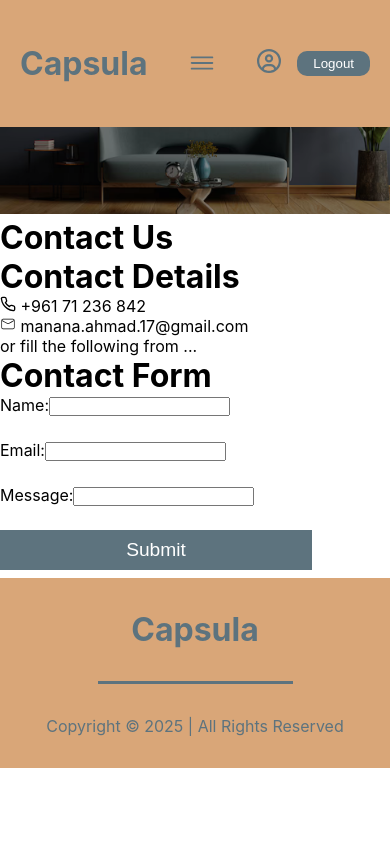
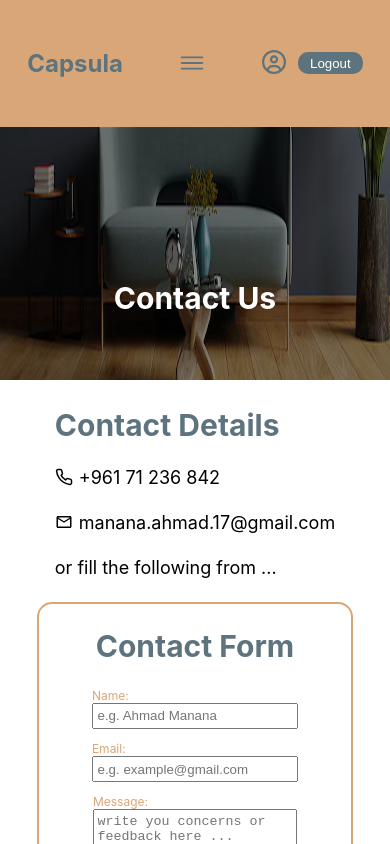
Before and after one commit to TheManana11/time-capsule, a React (Create React App) app in the folder time-capsule-client/: page /contact in a window 390 px wide. Shown: the top 844 px of the page. Built offline with nearby package versions, Linux system fonts and the light colour scheme.

Commit message:
Finished contact page design

```diff
--- a/time-capsule-client/src/components/Login-Signup/Login.jsx
+++ b/time-capsule-client/src/components/Login-Signup/Login.jsx
@@ -28,7 +28,7 @@ const Login = ({isLogin, setIsLogin}) => {
   return (
     <div className="login-body">
       <h1>Login</h1>
-      <form onSubmit={handleFormSubmission}>
+      <form className="login-form" onSubmit={handleFormSubmission}>
         <div className="form-item">
           <label htmlFor="email">Email:</label>
           <div className="input">
--- a/time-capsule-client/src/components/Login-Signup/Signup.jsx
+++ b/time-capsule-client/src/components/Login-Signup/Signup.jsx
@@ -36,7 +36,7 @@ const Signup = ({isLogin, setIsLogin}) => {
   return (
     <div className="login-body">
       <h1>Signup</h1>
-      <form onSubmit={handleFormSubmission}>
+      <form className="login-form" onSubmit={handleFormSubmission}>
         <div className="form-item">
           <label htmlFor="name">Name:</label>
           <div className="input">
--- a/time-capsule-client/src/components/Login-Signup/login-signup.css
+++ b/time-capsule-client/src/components/Login-Signup/login-signup.css
@@ -21,7 +21,7 @@
     font-size: 2.5rem;
   }
 
-  form {
+  .login-form {
     display: flex;
     flex-direction: column;
     gap: 1.5rem;
@@ -64,7 +64,7 @@
     cursor: pointer;
   }
 
-  form > button {
+  .login-form > button {
     font-size: 1.2rem;
     padding: 0.5rem;
     background-color: #5d737e;
@@ -73,7 +73,7 @@
     cursor: pointer;
     transition: all ease-in-out 0.5s;
   }
-  form > button:hover {
+  .login-form > button:hover {
     background-color: #F7C59F;
     border: 1px solid #F7C59F;
     color: white;
@@ -100,7 +100,7 @@
     font-size: 12px;
   }
 
-  form {
+  .login-form {
     display: flex;
     flex-direction: column;
     gap: 1.5rem;
--- a/time-capsule-client/src/pages/Contact/Contact.css
+++ b/time-capsule-client/src/pages/Contact/Contact.css
@@ -1,7 +1,148 @@
-:root{
-    font-size: 16px;
+:root {
+  font-size: 16px;
 }
 
-.contact-hero > img{
-    width: 100dvw;
+.contact-hero {
+  position: relative;
 }
+
+.contact-hero > img {
+  width: 100%;
+}
+
+.contact-hero > h1 {
+  color: white;
+  position: absolute;
+  top: 60%;
+  left: 50%;
+  transform: translateX(-50%);
+  font-size: 2.5rem;
+}
+
+.contact-content {
+  display: flex;
+  align-items: center;
+  justify-content: space-evenly;
+  margin: 2rem 0;
+}
+
+.contact-details {
+  display: flex;
+  flex-direction: column;
+  align-items: start;
+  gap: 2rem;
+}
+.contact-details > h1 {
+  color: #5d737e;
+  font-size: 2.5rem;
+}
+.contact-details > p {
+  display: flex;
+  align-items: center;
+  gap: 0.5rem;
+  font-size: 1.5rem;
+}
+
+.contactUs-form {
+  display: flex;
+  flex-direction: column;
+  align-items: center;
+  gap: 2rem;
+
+  border: 2px solid #d9a678;
+  border-radius: 15px;
+  width: 30vw;
+  height: fit-content;
+  padding: 3rem 0;
+}
+.contactUs-form > h1 {
+  color: #5d737e;
+  font-size: 2.5rem;
+}
+
+.contact-form {
+  display: flex;
+  flex-direction: column;
+  align-items: center;
+  gap: 1rem;
+}
+
+.form-element {
+  display: flex;
+  flex-direction: column;
+}
+.form-element > label {
+  color: #d9a678;
+}
+.form-element > input,
+.form-element > textarea {
+  outline: none;
+  padding: 0.3rem;
+  width: 20vw;
+}
+
+.form-element > input:focus,
+.form-element > textarea:focus {
+  border: 2px solid #5d737e;
+}
+
+.contact-form > button {
+  text-decoration: none;
+  background-color: #5d737e;
+  border: 2px solid #5d737e;
+  padding: 0.3rem 1rem;
+  color: white;
+  border-radius: 10px;
+  transition: all ease-in-out 0.5s;
+  font-size: 1.5rem;
+}
+.contact-form > button:hover {
+  border: 2px solid #d9a678;
+  background-color: #d9a678;
+  color: #5d737e;
+}
+
+@media (max-width: 1000px) {
+  :root {
+    font-size: 14px;
+  }
+  .contactUs-form {
+    width: 40vw;
+    height: fit-content;
+    padding: 2rem 0;
+  }
+  .form-element > input,
+  .form-element > textarea {
+    width: 30vw;
+  }
+}
+
+@media (max-width: 768px) {
+  :root {
+    font-size: 12px;
+  }
+
+
+  .contact-hero > img {
+  width: 100%;
+  height: 30vh;
+}
+  .contact-content {
+  display: flex;
+  flex-direction: column;
+  align-items: center;
+  justify-content: center;
+  gap: 2rem;
+  margin: 2rem 0;
+}
+
+  .contactUs-form {
+    min-width: 80vw;
+    height: fit-content;
+    padding: 2rem 0;
+  }
+  .form-element > input,
+  .form-element > textarea {
+    min-width: 50vw;
+  }
+}
--- a/time-capsule-client/src/pages/Contact/Contact.jsx
+++ b/time-capsule-client/src/pages/Contact/Contact.jsx
@@ -1,10 +1,33 @@
-import React from "react";
+import React, { useState } from "react";
 import "./Contact.css";
 import contactImg from "../../assets/images/Vector (1).png";
 import { LuPhone } from "react-icons/lu";
-import { CiMail } from "react-icons/ci";
+import { MdMailOutline } from "react-icons/md";
 
 const Contact = () => {
+  const[formData, setFormData] = useState({
+    name: "",
+    email: "",
+    message: ""
+  })
+
+  const handleChange = (e) => {
+    setFormData(prev => ({
+      ...prev,
+      [e.target.name]: e.target.value
+    }))
+  }
+
+  const handleSubmit = (e) => {
+    e.preventDefault()
+    console.log(formData);
+     setFormData({
+      name: "",
+      email: "",
+      message: ""
+  })
+  }
+
   return (
     <div className="contact-container">
       <div className="contact-hero">
@@ -16,23 +39,23 @@ const Contact = () => {
         <div className="contact-details">
           <h1>Contact Details</h1>
           <p><LuPhone /> +961 71 236 842</p>
-          <p><CiMail /> manana.ahmad.17@gmail.com</p>
+          <p><MdMailOutline /> manana.ahmad.17@gmail.com</p>
           <p>or fill the following from ... </p>
         </div>
-        <div className="contact-from">
+        <div className="contactUs-form">
           <h1>Contact Form</h1>
-            <form>
+            <form onSubmit={handleSubmit} className="contact-form">
               <div className="form-element">
                 <label htmlFor="name">Name:</label>
-                <input type="text" name="name" />
+                <input type="text" name="name" placeholder="e.g. Ahmad Manana" onChange={handleChange} value={formData.name}/>
               </div>
                <div className="form-element">
                 <label htmlFor="email">Email:</label>
-                <input type="text" name="email" />
+                <input type="text" name="email" placeholder="e.g. example@gmail.com" onChange={handleChange} value={formData.email}/>
               </div>
                <div className="form-element">
                 <label htmlFor="message">Message:</label>
-                <input type="text" name="message" />
+                <textarea name="message" rows={6} placeholder="write you concerns or feedback here ... " onChange={handleChange} value={formData.message}></textarea>
               </div>
               <button>Submit</button>
             </form>
```
